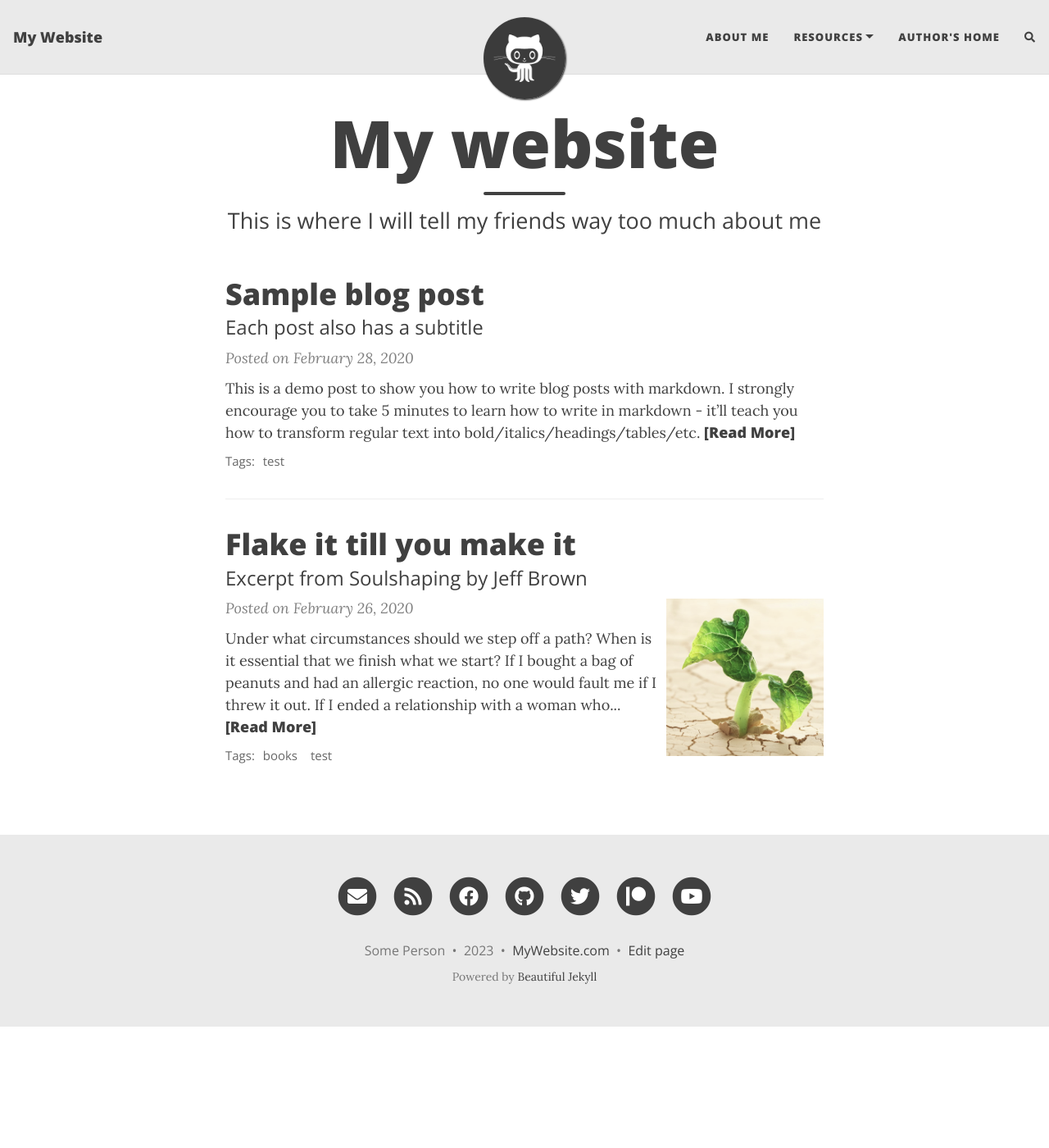
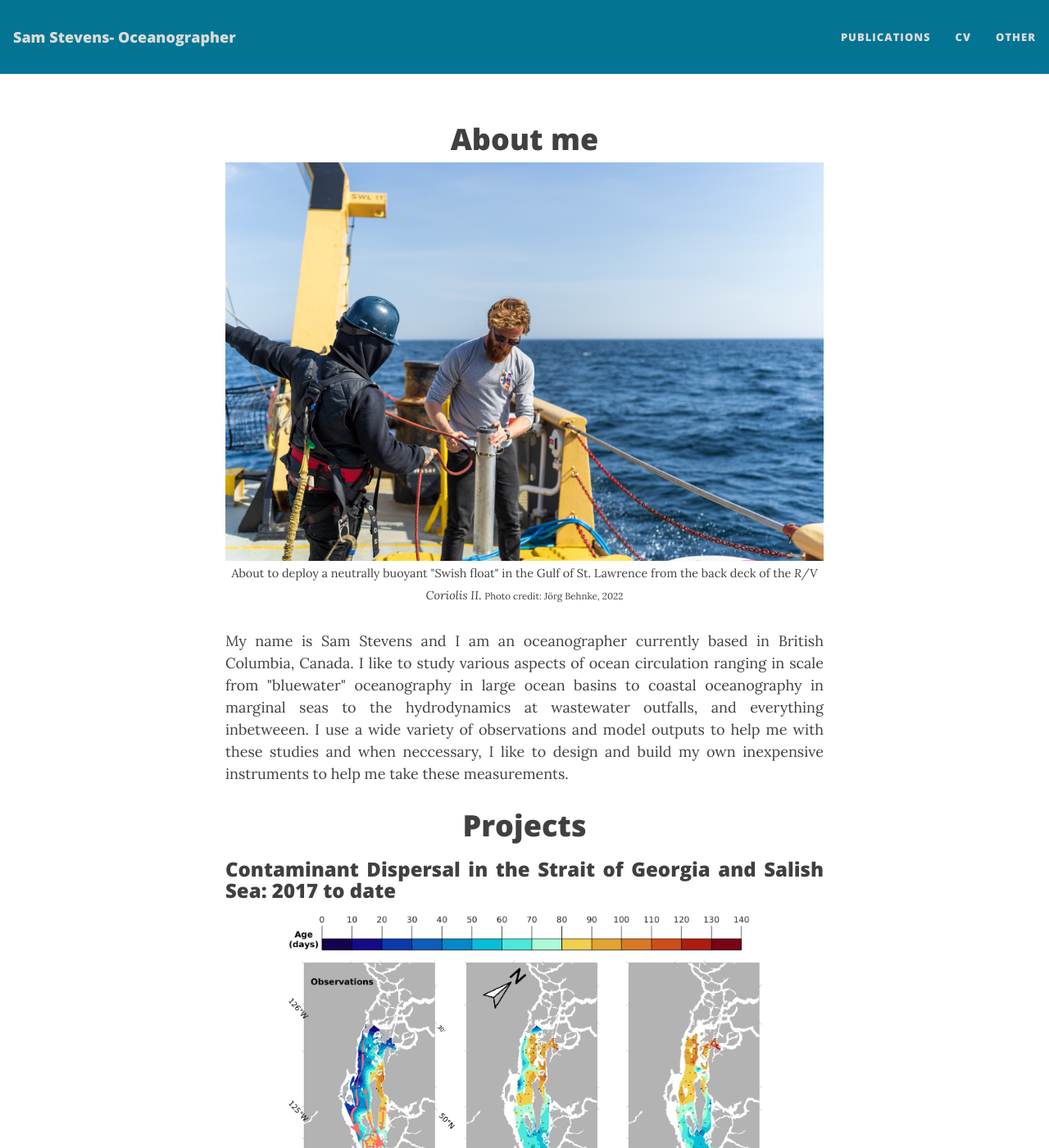
Before and after one commit to sws-ocean/sws-ocean.github.io, a Jekyll site: the page built from docs/index.html, in a window 1280 px wide and 1400 px high. Shown: the whole window at 82% size. Built offline with Jekyll 4.4.1, drawn with Linux system fonts in a browser that asks for light colours; nearby versions of some CDN libraries; the list of posts is cut into pages by our own code; comment, search, counter and statistics services are not loaded; some of the changed text lies outside the part shown.

Commit message:
Website update

````diff
--- a/docs/_config.yml
+++ b/docs/_config.yml
@@ -10,21 +10,19 @@
 ############################
 
 # Name of website
-title: My Website
+title: Sam Stevens- Oceanographer
 
 # Your name to show in the footer
-author: Some Person
+author: Samuel W. Stevens
 
 ###############################################
 # --- List of links in the navigation bar --- #
 ###############################################
 
 navbar-links:
-  About Me: "aboutme"
-  Resources:
-    - Beautiful Jekyll: "https://beautifuljekyll.com"
-    - Learn markdown: "https://www.markdowntutorial.com/"
-  Author's home: "https://deanattali.com"
+  Publications: "pubs"
+  CV: "cv"
+  Other: "other"
 
 ################
 # --- Logo --- #
@@ -32,10 +30,10 @@ navbar-links:
 
 # Image to show in the navigation bar - works best with a square image
 # Remove this parameter if you don't want an image in the navbar
-avatar: "/assets/img/avatar-icon.png"
+#avatar: "/assets/img/SWSandfloat.jpg"
 
 # By default, the image is cut into a circle. You can disable this behaviour by setting 'round-avatar: false'
-round-avatar: true
+#round-avatar: true
 
 # If you want to have an image logo in the top-left corner instead of having the title of the website,
 # then specify the following parameter
@@ -50,21 +48,20 @@ round-avatar: true
 # You can change the order that they show up on the page by changing the order here.
 # Uncomment the links you want to show and add your information to each one.
 social-network-links:
-  email: "someone@example.com"
-  rss: true  # remove this line if you don't want to show an RSS link at the bottom
-  facebook: deanattali
-  github: daattali
-  twitter: daattali
-  patreon: DeanAttali
-  youtube: c/daattali
+  email: "sstevens@eoas.ubc.ca"
+#  facebook: deanattali
+#  github: daattali
+  twitter: SWSocean
+#  patreon: DeanAttali
+#  youtube: c/daattali
 #  medium: yourname
 #  reddit: yourname
-#  linkedin: daattali
+  linkedin: samuel-stevens-a1391193
 #  xing: yourname
 #  stackoverflow: "3943160/daattali"
 #  snapchat: deanat78
 #  instagram: deanat78
-#  spotify: yourname
+#  spotify: 06MzyVscPuHigx9iDZCllX?si=da34b6dc062a4026
 #  telephone: +14159998888
 #  steam: deanat78
 #  twitch: yourname
@@ -72,15 +69,15 @@ social-network-links:
 #  telegram: yourname
 #  calendly: yourname
 #  mastodon: instance.url/@username
-#  ORCID: your ORCID ID
-#  google-scholar: your google scholar
+  ORCID: 0000-0003-1108-6578
+  google-scholar: citations?user=pWMmhkAAAAAJ&hl=en
 #  discord: "invite_code" or "users/userid" or "invite/invite_code"
 #  kaggle: yourname
 #  hackerrank: yourname
 
 # If you want your website to generate an RSS feed, provide a description
 # The URL for the feed will be https://<your_website>/feed.xml
-rss-description: This website is a virtual proof that I'm awesome
+#rss-description: This website is a virtual proof that I'm awesome
 
 ###########################
 # --- General options --- #
@@ -95,22 +92,22 @@ share-links-active:
 
 # How to display the link to your website in the footer
 # Remove this if you don't want a link in the footer
-url-pretty: "MyWebsite.com"
+url-pretty: "sws-ocean.github.io"
 
 # Excerpt word length - Truncate the excerpt of each post on the feed page to the specified number of words
 excerpt_length: 50
 
 # Whether or not to show an excerpt for every blog post in the feed page
-feed_show_excerpt: true
+feed_show_excerpt: false
 
 # Whether or not to show a list of tags below each post preview in the feed page
-feed_show_tags: true
+feed_show_tags: false
 
 # Add a search button to the navbar
-post_search: true
+post_search: false
 
 # Add a button in the footer to edit the current page. Only works if your website is hosted on GitHub
-edit_page_button: true
+edit_page_button: false
 
 # Allow sub-menu items (second-level navigation menu items) to be longer than the top-level menu
 # If this setting is off, then long sub-menu words might get cut off
@@ -126,8 +123,8 @@ navbar-var-length: false
 
 # Personalize the colours in your website. Colour values can be any valid CSS colour
 
-navbar-col: "#EAEAEA"
-navbar-text-col: "#404040"
+navbar-col: "#047495"
+navbar-text-col: "#d8dcd6"
 navbar-border-col: "#DDDDDD"
 page-col: "#FFFFFF"
 text-col: "#404040"
@@ -250,7 +247,7 @@ date_format: "%B %-d, %Y"
 #################################################################################
 
 # Output options (more information on Jekyll's site)
-timezone: "America/Toronto"
+timezone: "America/Vancouver"
 markdown: kramdown
 highlighter: rouge
 permalink: /:year-:month-:day-:title/
--- a/docs/_posts/2020-02-26-flake-it-till-you-make-it.md
+++ /dev/null
@@ -1,17 +0,0 @@
----
-layout: post
-title: Flake it till you make it
-subtitle: Excerpt from Soulshaping by Jeff Brown
-cover-img: /assets/img/path.jpg
-thumbnail-img: /assets/img/thumb.png
-share-img: /assets/img/path.jpg
-tags: [books, test]
----
-
-Under what circumstances should we step off a path? When is it essential that we finish what we start? If I bought a bag of peanuts and had an allergic reaction, no one would fault me if I threw it out. If I ended a relationship with a woman who hit me, no one would say that I had a commitment problem. But if I walk away from a seemingly secure route because my soul has other ideas, I am a flake?
-
-The truth is that no one else can definitively know the path we are here to walk. It’s tempting to listen—many of us long for the omnipotent other—but unless they are genuine psychic intuitives, they can’t know. All others can know is their own truth, and if they’ve actually done the work to excavate it, they will have the good sense to know that they cannot genuinely know anyone else’s. Only soul knows the path it is here to walk. Since you are the only one living in your temple, only you can know its scriptures and interpretive structure.
-
-At the heart of the struggle are two very different ideas of success—survival-driven and soul-driven. For survivalists, success is security, pragmatism, power over others. Success is the absence of material suffering, the nourishing of the soul be damned. It is an odd and ironic thing that most of the material power in our world often resides in the hands of younger souls. Still working in the egoic and material realms, they love the sensations of power and focus most of their energy on accumulation. Older souls tend not to be as materially driven. They have already played the worldly game in previous lives and they search for more subtle shades of meaning in this one—authentication rather than accumulation. They are often ignored by the culture at large, although they really are the truest warriors.
-
-A soulful notion of success rests on the actualization of our innate image. Success is simply the completion of a soul step, however unsightly it may be. We have finished what we started when the lesson is learned. What a fear-based culture calls a wonderful opportunity may be fruitless and misguided for the soul. Staying in a passionless relationship may satisfy our need for comfort, but it may stifle the soul. Becoming a famous lawyer is only worthwhile if the soul demands it. It is an essential failure if you are called to be a monastic this time around. If you need to explore and abandon ten careers in order to stretch your soul toward its innate image, then so be it. Flake it till you make it.
--- a/docs/_posts/2020-02-28-test-markdown.md
+++ /dev/null
@@ -1,78 +0,0 @@
----
-layout: post
-title: Sample blog post
-subtitle: Each post also has a subtitle
-gh-repo: daattali/beautiful-jekyll
-gh-badge: [star, fork, follow]
-tags: [test]
-comments: true
----
-
-This is a demo post to show you how to write blog posts with markdown.  I strongly encourage you to [take 5 minutes to learn how to write in markdown](https://markdowntutorial.com/) - it'll teach you how to transform regular text into bold/italics/headings/tables/etc.
-
-**Here is some bold text**
-
-## Here is a secondary heading
-
-Here's a useless table:
-
-| Number | Next number | Previous number |
-| :------ |:--- | :--- |
-| Five | Six | Four |
-| Ten | Eleven | Nine |
-| Seven | Eight | Six |
-| Two | Three | One |
-
-
-How about a yummy crepe?
-
-![Crepe](https://s3-media3.fl.yelpcdn.com/bphoto/cQ1Yoa75m2yUFFbY2xwuqw/348s.jpg)
-
-It can also be centered!
-
-![Crepe](https://s3-media3.fl.yelpcdn.com/bphoto/cQ1Yoa75m2yUFFbY2xwuqw/348s.jpg){: .mx-auto.d-block :}
-
-Here's a code chunk:
-
-~~~
-var foo = function(x) {
-  return(x + 5);
-}
-foo(3)
-~~~
-
-And here is the same code with syntax highlighting:
-
-```javascript
-var foo = function(x) {
-  return(x + 5);
-}
-foo(3)
-```
-
-And here is the same code yet again but with line numbers:
-
-{% highlight javascript linenos %}
-var foo = function(x) {
-  return(x + 5);
-}
-foo(3)
-{% endhighlight %}
-
-## Boxes
-You can add notification, warning and error boxes like this:
-
-### Notification
-
-{: .box-note}
-**Note:** This is a notification box.
-
-### Warning
-
-{: .box-warning}
-**Warning:** This is a warning box.
-
-### Error
-
-{: .box-error}
-**Error:** This is an error box.
--- a/docs/index.html
+++ b/docs/index.html
@@ -1,5 +1,60 @@
 ---
 layout: home
-title: My website
-subtitle: This is where I will tell my friends way too much about me
+title:
+subtitle: About me
 ---
+
+<style>
+h1 {text-align: center;}
+h3 {text-align: justify;}
+figure {text-align: center;}
+</style>
+
+
+<h1>About me</h1>
+<figure>
+  <img src="/assets/img/backdeck.jpg" alt="On the back deck" style="width:100%">
+  <figcaption><small>About to deploy a neutrally buoyant "Swish float" in the Gulf of St. Lawrence from the back deck of the <i>R/V Coriolis II</i>. <small>Photo credit: Jörg Behnke, 2022</small></small></figcaption>
+</figure>
+
+
+<p align="justify">
+
+My name is Sam Stevens and I am an oceanographer currently based in British Columbia, Canada. I like to study various aspects of ocean circulation ranging in scale from "bluewater" oceanography in large ocean basins to coastal oceanography in marginal seas to the hydrodynamics at wastewater outfalls, and everything inbetweeen. I use a wide variety of observations and model outputs to help me with these studies and when neccessary, I like to design and build my own inexpensive instruments to help me take these measurements.
+</p>
+
+<h1>Projects</h1>
+
+<h3>Contaminant Dispersal in the Strait of Georgia and Salish Sea: 2017 to date</h3>
+
+<figure>
+  <img src="/assets/img/seas_CD_comb_RS_R2.jpg" alt="Seasonality tracer transit time" style="width:80%">
+  <figcaption><small>Inflow transit time in the Strait of Georgia, BC. <small><a href="https://doi.org/10.1175/JPO-D-20-0225.1">Stevens et al., 2021</a></small></small></figcaption>
+</figure>
+
+<p align="justify">
+This project aims to investigate the impact of various factors in the water column of the Strait of Georgia (such as circulation, mixing, biological productivity, and turbidity) on the dispersal and elimination of harmful pollutants. My specific role in this project is to measure and analyze crucial aspects of the deeper water circulation, specifically focusing on how it varies in both space and time within the intermediate waters of the Strait of Georgia. By doing so, my goal is to provide a foundation for understanding the biogeochemical measurements made during the project by providing transit time distributions and simple circulation models.
+</p>
+
+
+<h3>TReX Deep- a tracer release experiment in the Gulf of St. Lawrence: 2020 to date</h3>
+
+ <figure>
+  <img src="/assets/img/GoSLv2.jpg" alt="Neutrally buoyant ''Swish float`` popups in the Gulf of St. Lawrence"  style="width:70%">
+  <figcaption><small>Neutrally buoyant ''Swish float`` popups in the Gulf of St. Lawrence. <small><a href="https://meetingorganizer.copernicus.org/EGU23/EGU23-520.html?pdf">Stevens and Pawlowicz, 2023</a></small></small></figcaption>
+</figure>
+
+<p>
+The TReX Deep project is a collaborative multidisciplinary project centred around the release and subsequent tracking of an inert chemical tracer in the Gulf of St. Lawrence. As a region that is proving particulary vulnerable to various aspects of climate change, the goals of this study are to better understand the transport pathways and transit time distributions of inflow waters from Cabot Strait into the St. Lawrence estuary and wider Gulf. My role in this project is to compile various data streams, most importantly the measurements of tracer spreading since the injection, to quantify the horizontal and vertical dispersion of inflow waters.
+</p>
+
+<h3> North Atlantic Subtropical Mode Water variability at the Bermuda Atlantic Time-series Study (BATS) : 2014 – 2020</h3>
+
+ <figure>
+  <img src="/assets/img/stmw.jpg" alt="Time-series of STMW properties"  style="width:60%">
+  <figcaption><small>Time-series of Subtropical Mode Water properties at BATS from various observational and gridded assimilation datasets. <small><a href="https://doi.org/10.1038/s41558-020-0722-3">Stevens et al., 2020</a></small></small></figcaption>
+</figure>
+
+<p>
+While working at the Bermuda Atlantic Time-series study (BATS) and Hydrostation-S projects at the Bermuda Institute of Ocean Sciences, my research focused on changes in the water mass structure in the BATS region, with a specific focus on Subtropical Mode Water. This water mass, dubbed ''eighteen degree water`` due to its characteristic temperature, is an important sink for carbon dioxide and acts as an important nutrient source for organisms in the surface waters. In the 2010's, we documented a dramatic loss of STMW linked to increased surface warming in the North Atlantic.
+</p>
````
Also changed, not shown: docs/aboutme.md (deleted, +0 -16 lines), docs/cv.md (added, +91 -0 lines), docs/pubs.md (added, +40 -0 lines), docs/assets/img/GoSLv2.jpg (added), docs/assets/img/SWSandfloat.jpg (added), docs/assets/img/backdeck.jpg (added), docs/assets/img/seas_CD_comb_RS_R2.jpg (added), docs/assets/img/seas_CD_comb_RS_R2.png (added), docs/assets/img/sky.jpg (added), docs/assets/img/stmw.jpg (added), 4 other files.
